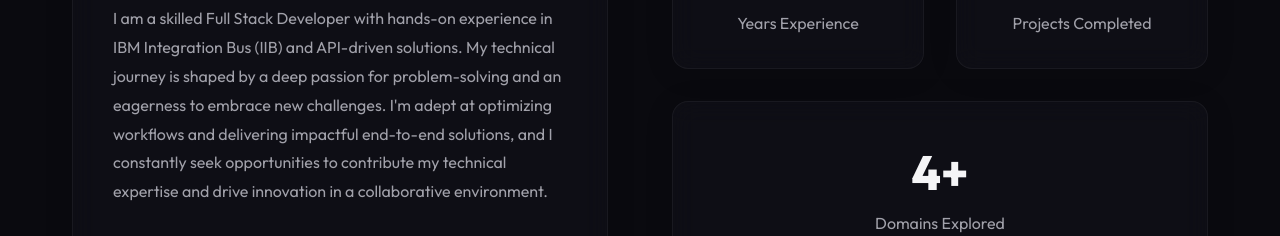
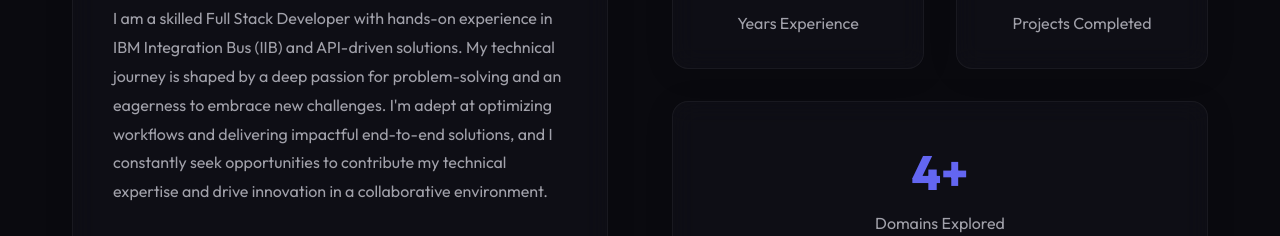
Before and after one commit to Bibin369/Bib_Portfolio, a React (Vite) app: page / in a window 1280 px wide. Shown: the part 1180-1416 px from the top of the page. Built offline with nearby package versions, Linux system fonts and the light colour scheme.

Commit message:
Fix 4+ stat color to match accent blue

```diff
--- a/src/sections/About.jsx
+++ b/src/sections/About.jsx
@@ -65,7 +65,7 @@ export default function About() {
              <p style={{ color: 'var(--text-secondary)' }}>Projects Completed</p>
            </div>
            <div className="glass-panel" style={{ padding: '2rem', textAlign: 'center', gridColumn: 'span 2' }}>
-             <h4 style={{ fontSize: '3rem', fontWeight: 800, className: 'gradient-text' }}>4+</h4>
+             <h4 style={{ fontSize: '3rem', fontWeight: 800, color: 'var(--accent-primary)' }}>4+</h4>
              <p style={{ color: 'var(--text-secondary)' }}>Domains Explored</p>
            </div>
         </motion.div>
```
